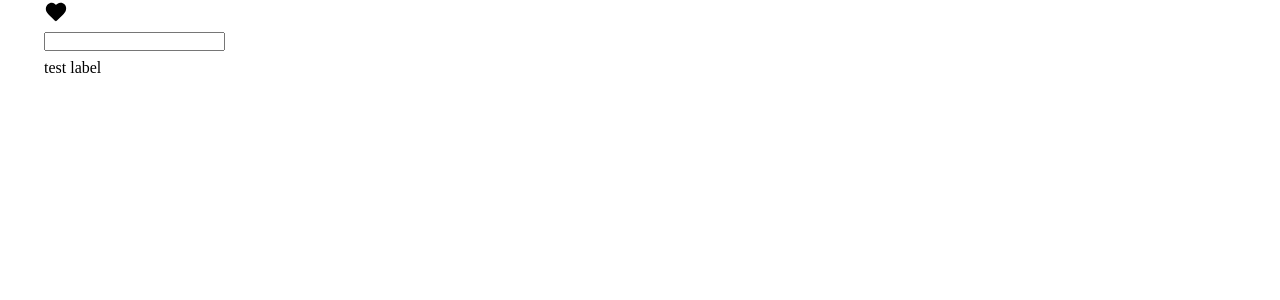
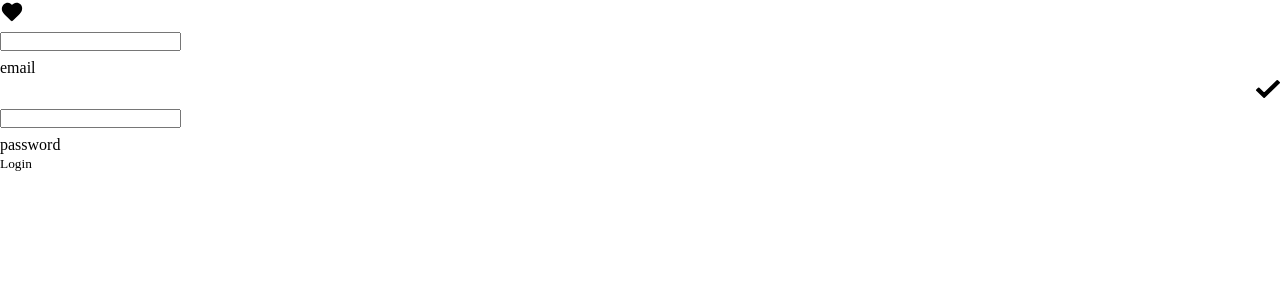
Before and after one commit to EugeneYaremenko/Hard-Baseline, a React (Create React App) app: page / in a window 1280 px wide. Shown: the top 300 px of the page. Built offline with nearby package versions, Linux system fonts and the light colour scheme.

Commit message:
correct InputWrapper

```diff
--- a/src/09_input-wrapper/input-wrapper.tsx
+++ b/src/09_input-wrapper/input-wrapper.tsx
@@ -14,30 +14,38 @@ import Icon from './icon';
 import styles from './input-wrapper.module.css';
 
 export type Props = {
+  isError?: boolean;
+  disabled?: boolean;
+  isLoading?: boolean;
   wrapperClassName?: string;
-  children: React.ReactNode;
-  readOnly?: boolean;
-  loading?: boolean;
-  isError?: boolean;
+  children?: React.ReactNode;
+  onChange: (e: React.ChangeEvent<HTMLInputElement>) => any;
 };
 
 export default function InputWrapper(props: Props) {
-  const { wrapperClassName, children, readOnly, loading, isError = false } = props;
+  const {
+    children,
+    wrapperClassName,
+    isError = false,
+    disabled = false,
+    isLoading = false,
+    onChange,
+  } = props;
 
   return (
-    <InputWrapperContext.Provider value={{ isError }}>
+    <InputWrapperContext.Provider value={{ isError, disabled, onChange }}>
       <div
         className={classnames(styles.wrapper, wrapperClassName, {
-          [styles.wrapperReadOnly]: readOnly,
+          [styles.wrapperReadOnly]: disabled,
         })}
       >
-        {loading || children}
+        {isLoading || children}
       </div>
     </InputWrapperContext.Provider>
   );
 }
 
+InputWrapper.Tip = Tip;
+InputWrapper.Icon = Icon;
 InputWrapper.Input = Input;
 InputWrapper.Label = Label;
-InputWrapper.Tip = Tip;
-InputWrapper.Icon = Icon;
--- a/src/09_input-wrapper/input.tsx
+++ b/src/09_input-wrapper/input.tsx
@@ -8,20 +8,22 @@ import { useInputWrapperContext } from './inputWrapperContext';
 import styles from './input-wrapper.module.css';
 
 type Props = {
-  onChange: (e: React.ChangeEvent<HTMLInputElement>) => void;
   inputRef?: React.Ref<HTMLInputElement>;
   variant?: 'default' | 'outline'; // only styles change
+  pattern?: RegExp | string;
 } & Omit<React.InputHTMLAttributes<HTMLInputElement>, 'style' | 'className'>; // all input props without style & className
 
 function Input(inputProps: Props) {
-  const { inputRef, variant = 'default', onChange, ...props } = inputProps;
+  const { inputRef, variant = 'default', pattern, ...props } = inputProps;
 
-  const { isError } = useInputWrapperContext();
+  const { isError, disabled, onChange } = useInputWrapperContext();
 
   return (
     <input
       {...props}
+      disabled={disabled}
       ref={inputRef}
+      pattern={pattern}
       onChange={onChange}
       className={classnames(styles.input, styles[variant], {
         [styles.inputError]: isError,
--- a/src/09_input-wrapper/inputWrapperContext.tsx
+++ b/src/09_input-wrapper/inputWrapperContext.tsx
@@ -1,6 +1,10 @@
 import { useContext, createContext } from 'react';
 
-const InputWrapperContext = createContext<{ isError: boolean } | null>(null);
+const InputWrapperContext = createContext<{
+  isError: boolean;
+  disabled: boolean;
+  onChange: (e: React.ChangeEvent<HTMLInputElement>) => any;
+} | null>(null);
 
 export function useInputWrapperContext() {
   const context = useContext(InputWrapperContext);
--- a/src/09_input-wrapper/label.tsx
+++ b/src/09_input-wrapper/label.tsx
@@ -15,12 +15,13 @@ type Props = {
 function Label(props: Props) {
   const { id, text } = props;
 
-  const { isError } = useInputWrapperContext();
+  const { isError, disabled } = useInputWrapperContext();
 
   return (
     <label
       className={classNames(styles.label, {
         [styles.labelError]: isError,
+        [styles.labelDisabled]: disabled,
       })}
       htmlFor={id.toString()}
     >
--- a/src/09_input-wrapper/tip.tsx
+++ b/src/09_input-wrapper/tip.tsx
@@ -1,4 +1,5 @@
 import React from 'react';
+import classNames from 'classnames';
 
 // state context
 import { useInputWrapperContext } from './inputWrapperContext';
@@ -13,9 +14,18 @@ type Props = {
 export function Tip(props: Props) {
   const { text } = props;
 
-  const { isError } = useInputWrapperContext();
+  const { isError, disabled } = useInputWrapperContext();
 
-  return <div className={styles.errorMessage}>{text}</div>;
+  return (
+    <div
+      className={classNames(styles.label, {
+        [styles.errorMessage]: isError,
+        [styles.tipDisabled]: disabled,
+      })}
+    >
+      {text}
+    </div>
+  );
 }
 
 /** tip for InputWrapper */
--- a/src/App.tsx
+++ b/src/App.tsx
@@ -1,20 +1,81 @@
-import React from 'react';
+import React, { useCallback, useMemo, useState } from 'react';
 
 // components
-import AuthForm from './01_sign-in-form/auth-form';
 import InputWrapper from './09_input-wrapper/input-wrapper';
+import Button from './01_sign-in-form/button/button';
+
+// consts
+import { REGEX_EMAIL } from './regex/regex';
+
+// icons
+import SvgIconCheck from './icons/IconCheck';
+
 // styles
 import styles from './App.module.css';
 
 export default function App() {
+  const createFormState = useMemo(
+    () => ({
+      isError: false,
+      isLoading: false,
+      email: '',
+      password: '',
+    }),
+    [],
+  );
+
+  const [formState, setFormState] = useState<{
+    isError: boolean;
+    isLoading: boolean;
+    email: string;
+    password: string;
+  }>(createFormState);
+
+  const handleChange = useCallback((e: React.ChangeEvent<HTMLInputElement>) => {
+    const { value, name } = e.target;
+
+    setFormState(prevSTate => {
+      return {
+        ...prevSTate,
+        [name]: value,
+      };
+    });
+  }, []);
+
+  const handleSubmit = useCallback(
+    (e: React.ChangeEvent<HTMLFormElement>) => {
+      e.preventDefault();
+
+      prompt(`email: ${formState.email}, password: ${formState.password} send!!!`);
+    },
+    [formState],
+  );
+
   return (
-    <div className={styles.container}>
-      {/* <AuthForm /> */}
-      <InputWrapper>
+    <form className={styles.authForm} onSubmit={handleSubmit}>
+      <InputWrapper
+        onChange={handleChange}
+        isError={formState.isError}
+        isLoading={formState.isLoading}
+        wrapperClassName={styles.email}
+      >
         <InputWrapper.Icon position="left" />
-        <InputWrapper.Input name={'test input'} id={'test'} onChange={() => null} />
-        <InputWrapper.Label text="test label" id={'test'} />
+        <InputWrapper.Input name="email" id="email" pattern={REGEX_EMAIL} value={formState.email} />
+        <InputWrapper.Label text="email" id="email" />
       </InputWrapper>
-    </div>
+
+      <InputWrapper
+        onChange={handleChange}
+        isError={formState.isError}
+        isLoading={formState.isLoading}
+        wrapperClassName={styles.password}
+      >
+        <InputWrapper.Icon position="right" icon={<SvgIconCheck />} />
+        <InputWrapper.Input name="password" id="password" value={formState.password} />
+        <InputWrapper.Label text="password" id="password" />
+      </InputWrapper>
+
+      <Button type="submit">Login</Button>
+    </form>
   );
 }
--- /dev/null
+++ b/src/icons/IconCheck.tsx
@@ -0,0 +1,9 @@
+import * as React from 'react';
+
+export default function SvgIconCheck() {
+  return (
+    <svg viewBox="0 0 16 16">
+      <path d="M14.628 2.177a.644.644 0 0 0-.887 0l-7.87 7.624a.644.644 0 0 1-.887 0L2.26 7.16a.644.644 0 0 0-.887 0L.182 8.313a.596.596 0 0 0 0 .86l4.802 4.65a.644.644 0 0 0 .887 0l9.946-9.635a.596.596 0 0 0 0-.86l-1.189-1.15Z" />
+    </svg>
+  );
+}
--- /dev/null
+++ b/src/regex/regex.ts
@@ -0,0 +1,5 @@
+export const REGEX_PHONE_UA = '/^([+]{1}[3]{1}[8]{1}[0]{1})([0-9]{9})$/';
+export const REGEX_EMAIL = '/[a-z0-9._%+-]+@[a-z0-9.-]+.[a-z]{2,4}$/';
+export const REGEX_ALL = '/.*/';
+export const REGEX_PASSPORT_NUMBER = '/[0-9]{6}/';
+export const REGEX_ID_CARD_NUMBER = '/[0-9]{9}/';
```
